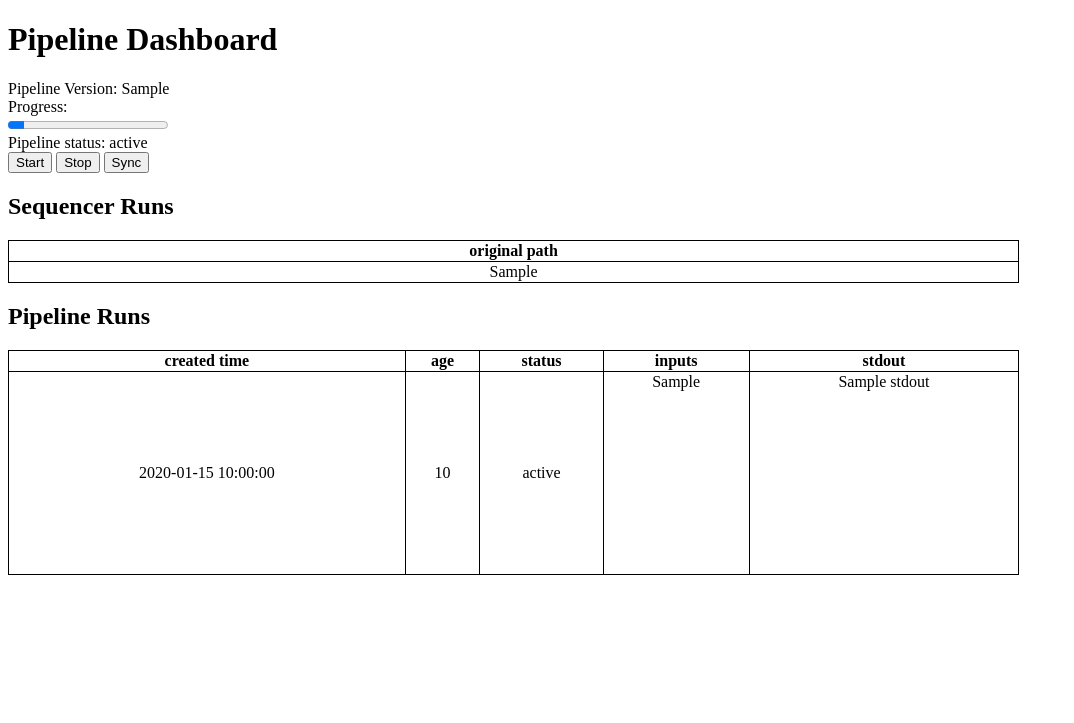
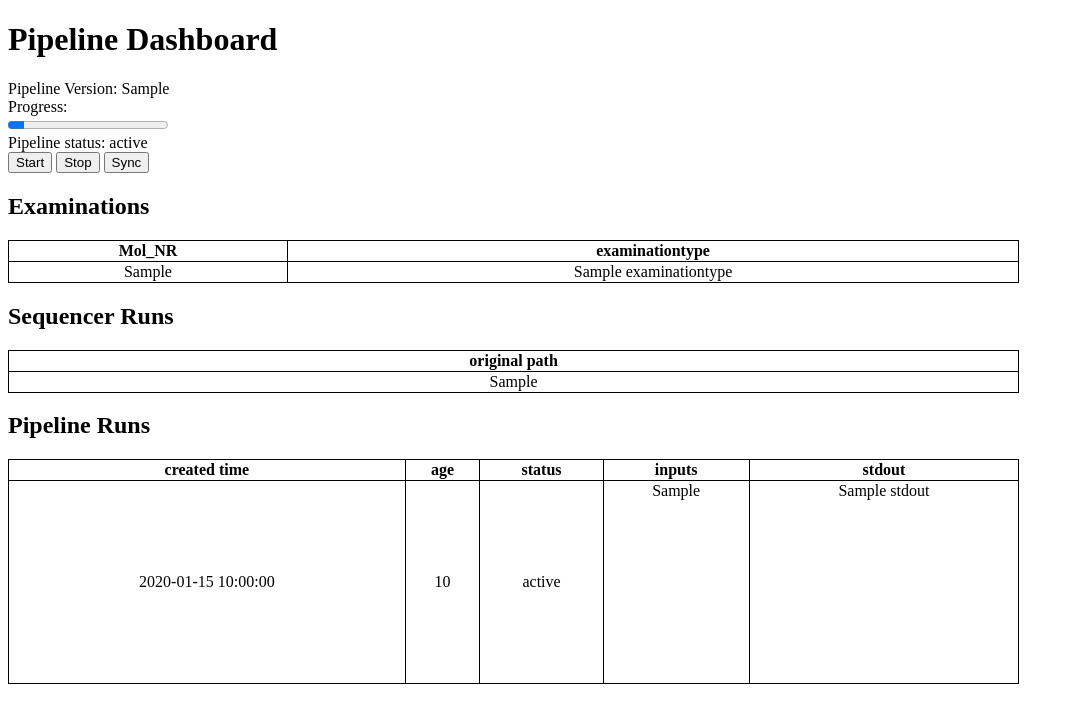
Before and after one commit to feiloo/ngs_pipeline, a Flask app: template app/src/app/templates/pipeline_dashboard.html in a window 1280 px wide. Shown: the top 723 px of the page, without its empty margins (0-1074 px from the left). Run offline with Flask 2, Linux system fonts and the light colour scheme; the template is opened without the code that fills it: most values are stand-ins (such as "Sample title", 1, 10 or a date in 2020); parts of the project's set-up code (start-up, migrations or seed data) failed here and were passed over.

Commit message:
show examinations on dashboard (preliminarily)

```diff
--- a/app/src/app/app.py
+++ b/app/src/app/app.py
@@ -22,6 +22,8 @@ from app.parsers import parse_fastq_name, parse_miseq_run_name
 from app.tasks import mq, start_pipeline, get_celery_config, sync_couchdb_to_filemaker, transform_data
 from app.db_utils import setup_views
 #from app.filemaker_api import get_new_records
+
+from more_itertools import chunked
 
 import pycouchdb
 
@@ -58,8 +60,17 @@ def _get_pipeline_dashboard_html():
     sequencer_runs = list(get_db(current_app).query('sequencer_runs/all'))
     r = [x['key'] for x in sequencer_runs]
 
+    e = list(get_db(current_app).query('examinations/examinations?limit=10&skip=10'))
+
+    def unserialize(x):
+        d = x
+        d['filemaker_record'] = x['filemaker_record']
+        return d
+
+    examinations = [unserialize(x['value']) for x in e]
 
     return render_template('pipeline_dashboard.html',
+            examinations=examinations,
             pipeline_version=PIPELINE_VERSION,
             pipeline_progress=progress,
             pipeline_status='running',
--- a/app/src/app/templates/pipeline_dashboard.html
+++ b/app/src/app/templates/pipeline_dashboard.html
@@ -49,6 +49,20 @@ td {
   </div>
 
   <div>
+    <h2> Examinations </h2>
+	    <table>
+	    <tr>
+		<th>Mol_NR</th>
+		<th>examinationtype</th>
+	    </tr>
+	    {% for exam in examinations %}
+	    <tr>
+		<td><nobr><data>{{ exam['filemaker_record']['Mol_NR'] }}<data></td>
+		<td><nobr><data>{{ exam['examinationtype'] }}<data></td>
+	    </tr>
+	    {% endfor %}
+	    </table>
+
     <h2> Sequencer Runs </h2>
 	    <table>
 	    <tr>
```
